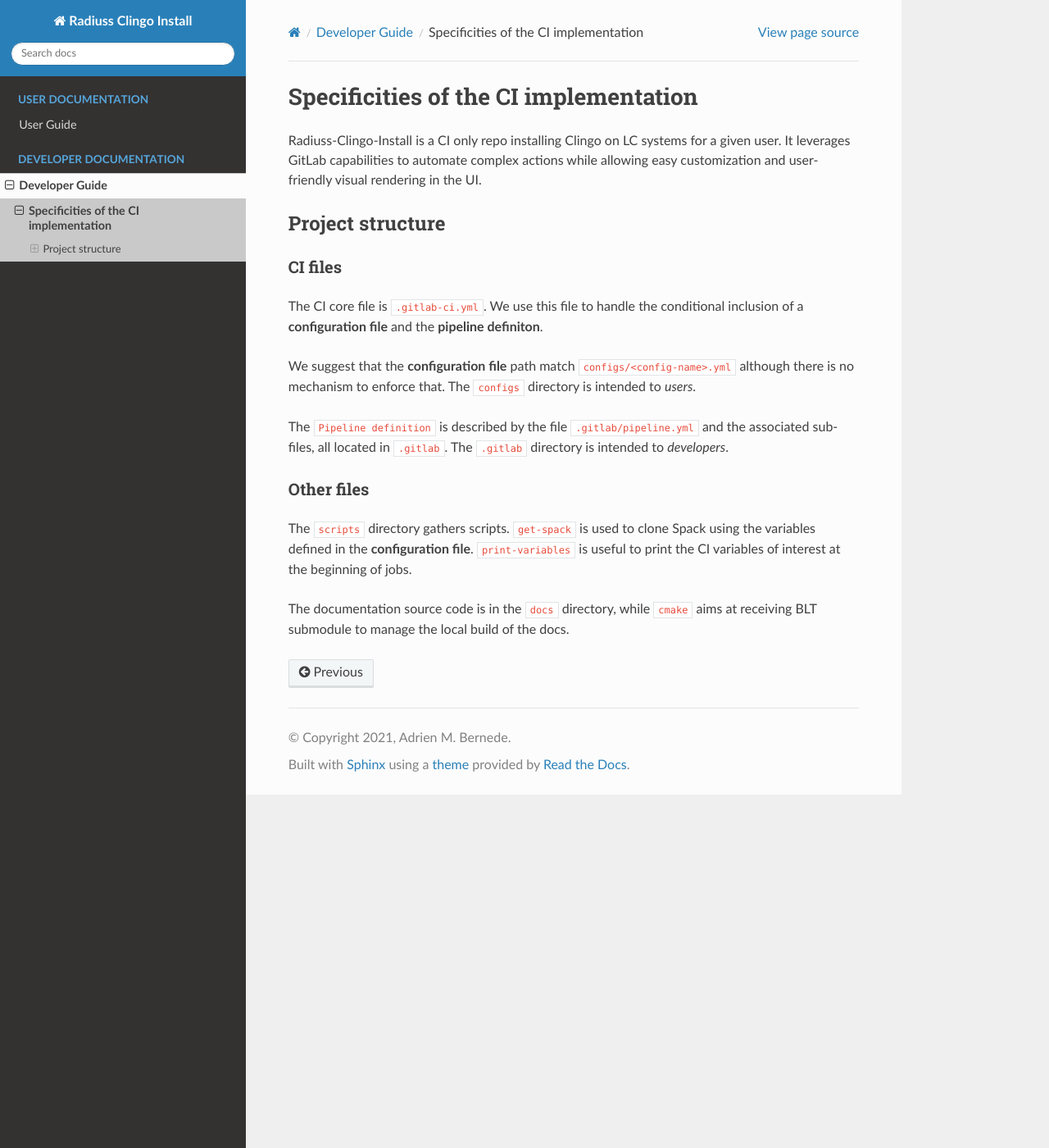
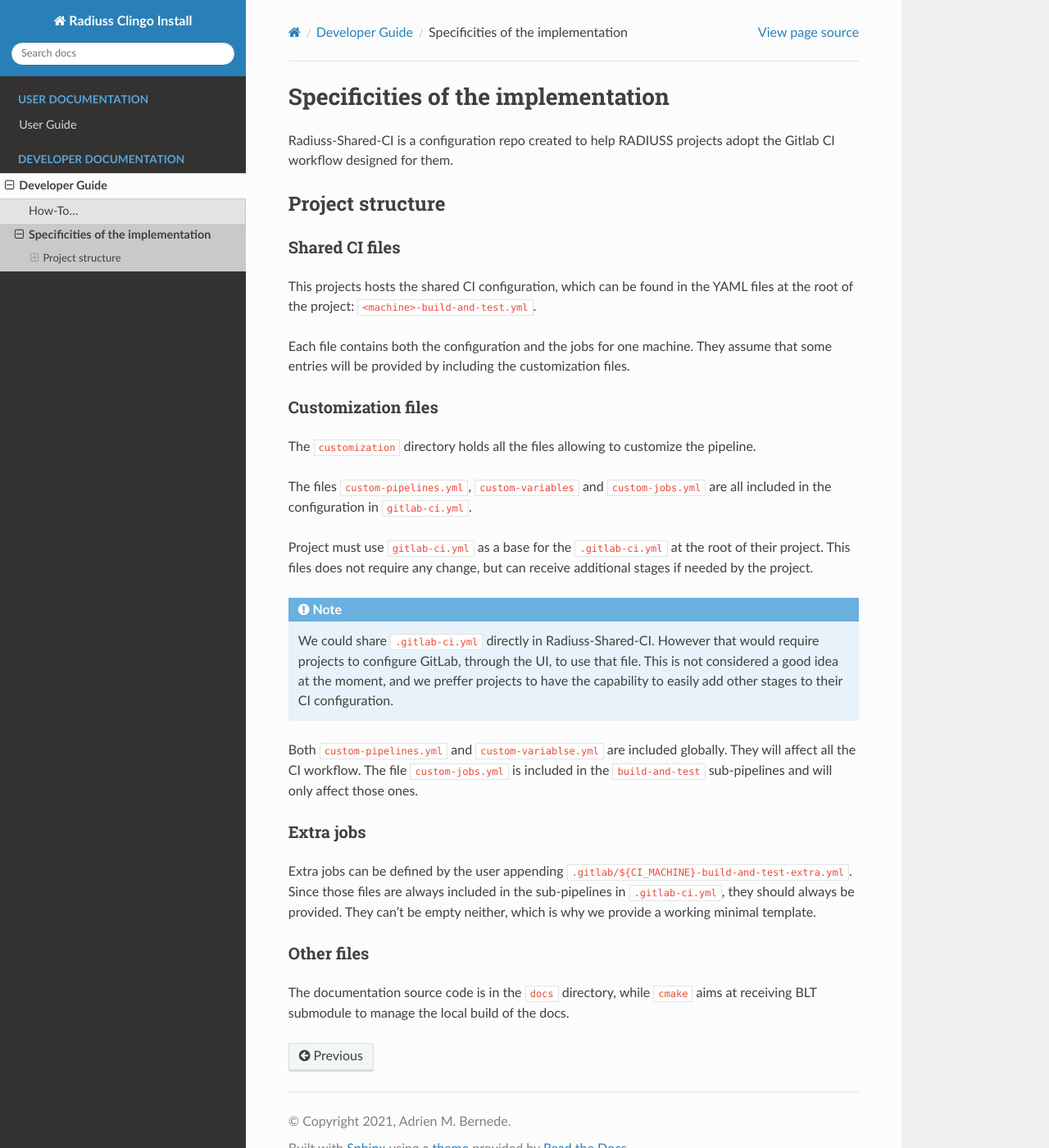
Before and after one commit to LLNL/radiuss-shared-ci, a Sphinx documentation site: the page built from docs/sphinx/dev_guide/ci_setup_explained.rst, in a window 1280 px wide and 1400 px high. Shown: the whole window at 82% size. Built offline with Sphinx 7.4.7 and the Read the Docs theme 2.0.0, drawn with Linux system fonts in a browser that asks for light colours; pages that are not in the unit, such as notebooks, are missing from menus.

Commit message:
Dev Guide

```diff
--- a/docs/sphinx/dev_guide/ci_setup_explained.rst
+++ b/docs/sphinx/dev_guide/ci_setup_explained.rst
@@ -7,38 +7,62 @@
 
 .. _ci_setup_explained-label:
 
-**************************************
-Specificities of the CI implementation
-**************************************
+***********************************
+Specificities of the implementation
+***********************************
 
-Radiuss-Clingo-Install is a CI only repo installing Clingo on LC systems for a
-given user. It leverages GitLab capabilities to automate complex actions while
-allowing easy customization and user-friendly visual rendering in the UI.
+Radiuss-Shared-CI is a configuration repo created to help RADIUSS projects
+adopt the Gitlab CI workflow designed for them.
 
 =================
 Project structure
 =================
 
-CI files
-========
+Shared CI files
+===============
 
-The CI core file is ``.gitlab-ci.yml``. We use this file to handle the
-conditional inclusion of a **configuration file** and the **pipeline definiton**.
+This projects hosts the shared CI configuration, which can be found in
+the YAML files at the root of the project: ``<machine>-build-and-test.yml``.
 
-We suggest that the **configuration file** path match
-``configs/<config-name>.yml`` although there is no mechanism to enforce that.
-The ``configs`` directory is intended to *users*.
+Each file contains both the configuration and the jobs for one machine. They
+assume that some entries will be provided by including the customization files.
 
-The ``Pipeline definition`` is described by the file ``.gitlab/pipeline.yml``
-and the associated sub-files, all located in ``.gitlab``. The ``.gitlab``
-directory is intended to *developers*.
+Customization files
+===================
+
+The ``customization`` directory holds all the files allowing to customize the
+pipeline.
+
+The files ``custom-pipelines.yml``, ``custom-variables`` and
+``custom-jobs.yml`` are all included in the configuration in ``gitlab-ci.yml``.
+
+Project must use ``gitlab-ci.yml`` as a base for the ``.gitlab-ci.yml`` at the
+root of their project. This files does not require any change, but can receive
+additional stages if needed by the project.
+
+.. note::
+   We could share ``.gitlab-ci.yml`` directly in Radiuss-Shared-CI. However
+   that would require projects to configure GitLab, through the UI, to use that
+   file. This is not considered a good idea at the moment, and we preffer
+   projects to have the capability to easily add other stages to their CI
+   configuration.
+
+Both ``custom-pipelines.yml`` and ``custom-variablse.yml`` are included
+globally. They will affect all the CI workflow. The file ``custom-jobs.yml`` is
+included in the ``build-and-test`` sub-pipelines and will only affect those
+ones.
+
+Extra jobs
+==========
+
+Extra jobs can be defined by the user appending
+``.gitlab/${CI_MACHINE}-build-and-test-extra.yml``. Since those files are
+always included in the sub-pipelines in ``.gitlab-ci.yml``, they should always
+be provided. They can’t be empty neither, which is why we provide a working
+minimal template.
 
 Other files
 =============
 
-The ``scripts`` directory gathers scripts. ``get-spack`` is used to clone Spack
-using the variables defined in the **configuration file**. ``print-variables`` is
-useful to print the CI variables of interest at the beginning of jobs.
-
 The documentation source code is in the ``docs`` directory, while ``cmake``
 aims at receiving BLT submodule to manage the local build of the docs.
```
Also changed, not shown: docs/sphinx/dev_guide/how_to.rst (added, +77 -0 lines), docs/sphinx/dev_guide/index.rst (+8 -7 lines).
